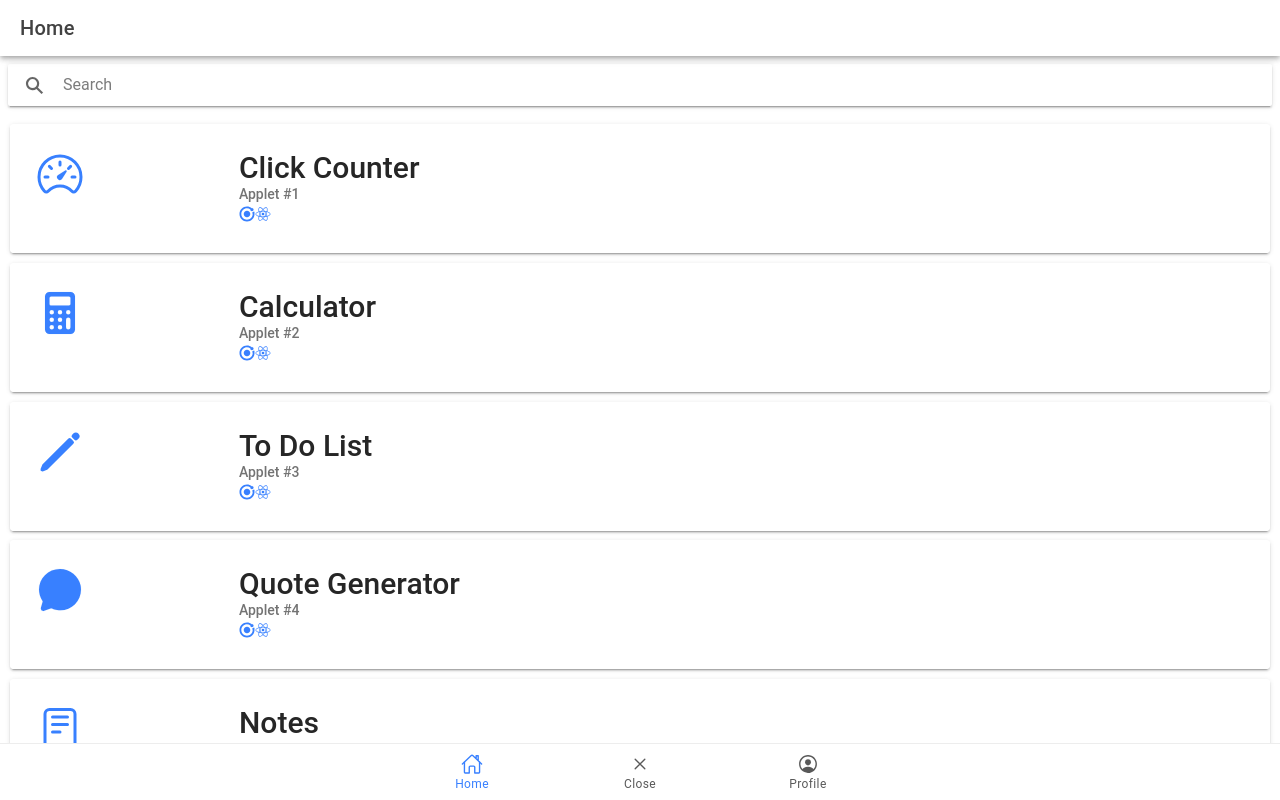
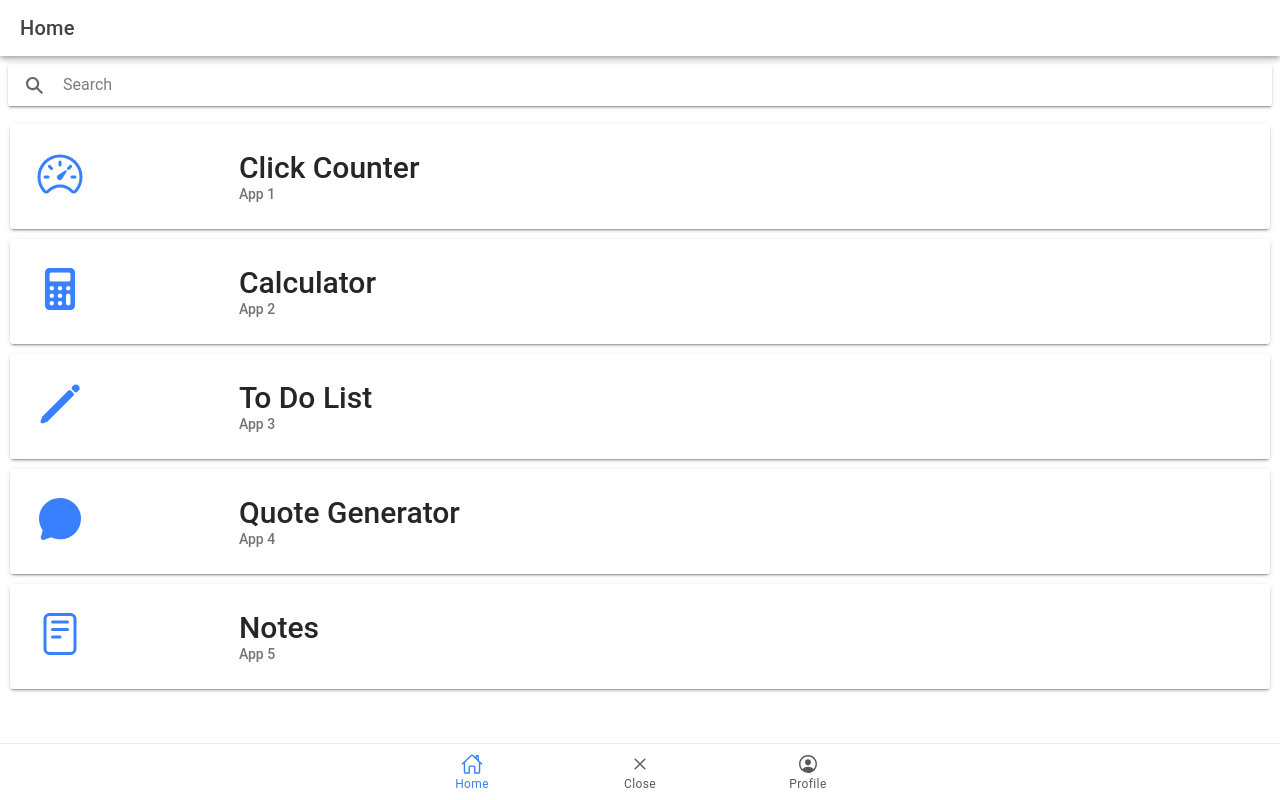
Before and after one commit to kenethlompon/ion-t-lompon, a React (Vite) app: page /Home in a window 1280 px wide. Built offline with nearby package versions, Linux system fonts and the light colour scheme.

Commit message:
Added changed on home

```diff
--- a/src/pages/Home.tsx
+++ b/src/pages/Home.tsx
@@ -36,53 +36,47 @@ const cardData = [
   {
     title: 'Click Counter',
     icon: speedometerOutline,
-    subtitle: 'Applet #1',
+    subtitle: 'App 1',
     link: '/clickcounter',
     tags: {
-      tag1: logoIonic,
-      tag2: logoReact
+
     }
 
   },
   {
     title: 'Calculator',
     icon: calculator,
-    subtitle: 'Applet #2',
+    subtitle: 'App 2',
     link: '/calculator',
     tags: {
-      tag1: logoIonic,
-      tag2: logoReact
+
     }
   },
   {
     title: 'To Do List',
     icon: pencil,
-    subtitle: 'Applet #3',
+    subtitle: 'App 3',
     link: '/todolist',
     tags: {
-      tag1: logoIonic,
-      tag2: logoReact
+
     }
   },
   {
     title: 'Quote Generator',
     icon: chatbubble,
-    subtitle: 'Applet #4',
+    subtitle: 'App 4',
     link: '/qoutegenerator',
     tags: {
-      tag1: logoIonic,
-      tag2: logoReact
+
     }
   },
   {
     title: 'Notes',
     icon: readerOutline,
-    subtitle: 'Applet #5',
+    subtitle: 'App 5',
     link: '/notes',
     tags: {
-      tag1: logoIonic,
-      tag2: logoReact,
-      tag3: logoFirebase
+
     }
   }
 
@@ -130,7 +124,7 @@ const Home: React.FC = () => {
                               <IonIcon
                                 key={i}
                                 className="home-card-subicon"
-                                icon={icon}
+
                                 color="primary" // Set color as needed
                               />
                             ))}
```
